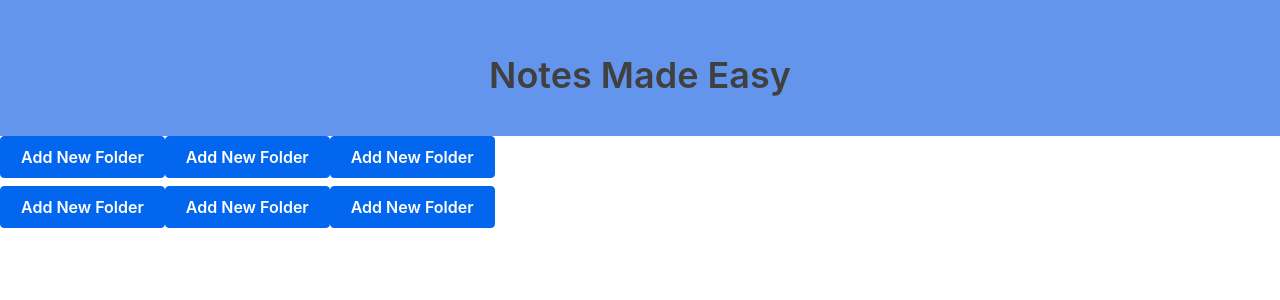
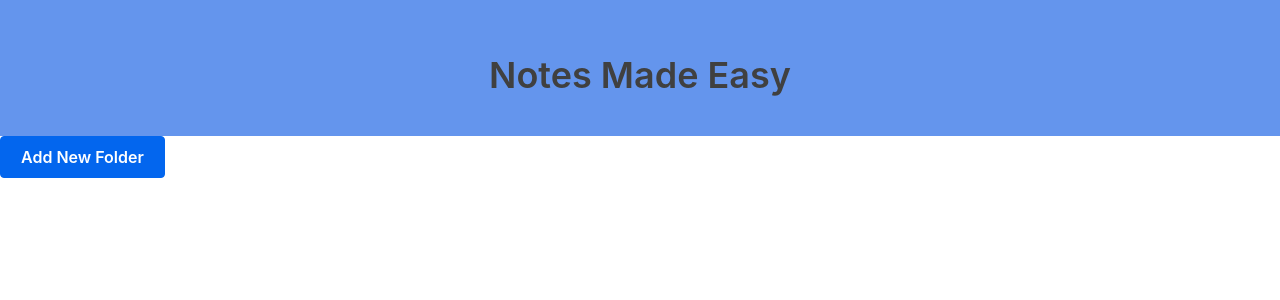
Before and after one commit to matthewzelten/NoteTaking, a React (Create React App) app in the folder frontend/: page / in a window 1280 px wide. Shown: the top 300 px of the page. Built offline with nearby package versions, Linux system fonts and the light colour scheme.

Commit message:
Rework create pages into react-modals

```diff
--- a/frontend/package.json
+++ b/frontend/package.json
@@ -10,6 +10,7 @@
     "react": "^17.0.2",
     "react-dom": "^17.0.2",
     "react-konva": "^17.0.2-5",
+    "react-modal": "^3.14.3",
     "react-router-dom": "^5.3.0",
     "react-scripts": "4.0.3",
     "web-vitals": "^1.1.2"
--- a/frontend/src/App.js
+++ b/frontend/src/App.js
@@ -6,10 +6,12 @@ import CreateFolder from "./components/CreateFolder";
 import Folder from "./components/Folder";
 import { useState } from "react";
 import CreateNote from "./components/CreateNote";
+import Modal from 'react-modal';
 
 function App() {
     const [folderName, setFolderName] = useState("");
     const [noteName, setNoteName] = useState([]);
+    const [showModal, setShowModal] = useState(false);
 
     return (
         <div className="App">
@@ -24,24 +26,17 @@ function App() {
                                 width: "40%",
                             }}
                         >
-                            <FolderContainer />
-                            <FolderContainer />
-                            <FolderContainer />
-                            <FolderContainer />
-                            <FolderContainer />
-                            <FolderContainer />
+                            <FolderContainer setShowModal={setShowModal}/>
                         </div>
                     </Route>
-                    <Route path="/create-folder">
-                        <CreateFolder setFolderName={setFolderName} />
-                    </Route>
                     <Route exact path="/folder">
-                        <Folder folderName={folderName} noteName={noteName} />
-                    </Route>
-                    <Route path="/folder/create-note">
-                        <CreateNote />
+                        <Folder folderName={folderName} noteName={noteName}/>
                     </Route>
                 </Switch>
+                <Modal isOpen={showModal}>
+                    <button onClick={() => setShowModal(false)}>Close Modal</button>
+                    <CreateFolder setFolderName={setFolderName} setShowModal={setShowModal}/>
+                </Modal>
             </Router>
         </div>
     );
--- a/frontend/src/components/CreateFolder.js
+++ b/frontend/src/components/CreateFolder.js
@@ -3,12 +3,18 @@ import { Link } from "react-router-dom"
 
 function CreateFolder(props) {
     const [newFolderName, setNewFolderName] = useState("")
+
+    function submitFolderName() {
+        props.setFolderName(newFolderName)
+        props.setShowModal(false)
+    }
+
     return (
         <div>
             <h1>Add New Folder</h1>
             <input type="text" placeholder="Enter Folder Name" onChange={(e) => setNewFolderName(e.target.value)}/>
             <Link to="/folder">
-                <button onClick={() => props.setFolderName(newFolderName)}>Create</button>
+                <button onClick={() => submitFolderName()}>Create</button>
             </Link>
         </div>
     );
--- a/frontend/src/components/Folder.js
+++ b/frontend/src/components/Folder.js
@@ -1,19 +1,27 @@
-import React from "react";
-import { Link } from "react-router-dom"
+import React, { useState } from "react";
+import { Link } from "react-router-dom";
+import Modal from "react-modal";
+import CreateNote from "./CreateNote"
+
 function Folder(props) {
+    const [showNoteModal, setShowNoteModal] = useState(false)
     return (
         <div>
-            <button>Return</button>
+            <Link to="/">
+                <button>Return</button>
+            </Link>
             <h2>{props.folderName}</h2>
             <input type="text" placeholder="Search" />
-            <Link to="/folder/create-note">
-                <button>+ Add New Note</button>
-            </Link>
-            <div style={{display: "flex", flexWrap: "wrap", width:"25%"}}>
+            <button onClick={() => setShowNoteModal(true)}>+ Add New Note</button>
+            <div style={{ display: "flex", flexWrap: "wrap", width: "25%" }}>
                 {props.noteName.map((name) => {
-                    return <button>{props.noteName[0]}</button>
+                    return <button>{props.noteName[0]}</button>;
                 })}
             </div>
+            <Modal isOpen={showNoteModal}>
+                <button onClick={() => setShowNoteModal(false)}>Close Modal</button>
+                <CreateNote />
+            </Modal>
         </div>
     );
 }
--- a/frontend/src/components/FolderContainer.js
+++ b/frontend/src/components/FolderContainer.js
@@ -4,9 +4,7 @@ import { Link } from "react-router-dom"
 function FolderContainer(props) {
     return (
         <div>
-            <Link to="/create-folder">
-                <button>Add New Folder</button>
-            </Link>
+            <button onClick={() => props.setShowModal(true)}>Add New Folder</button>
         </div>
     );
 }
```
Also changed, not shown: 1 other file (tests, documents, lock files or other folders).
